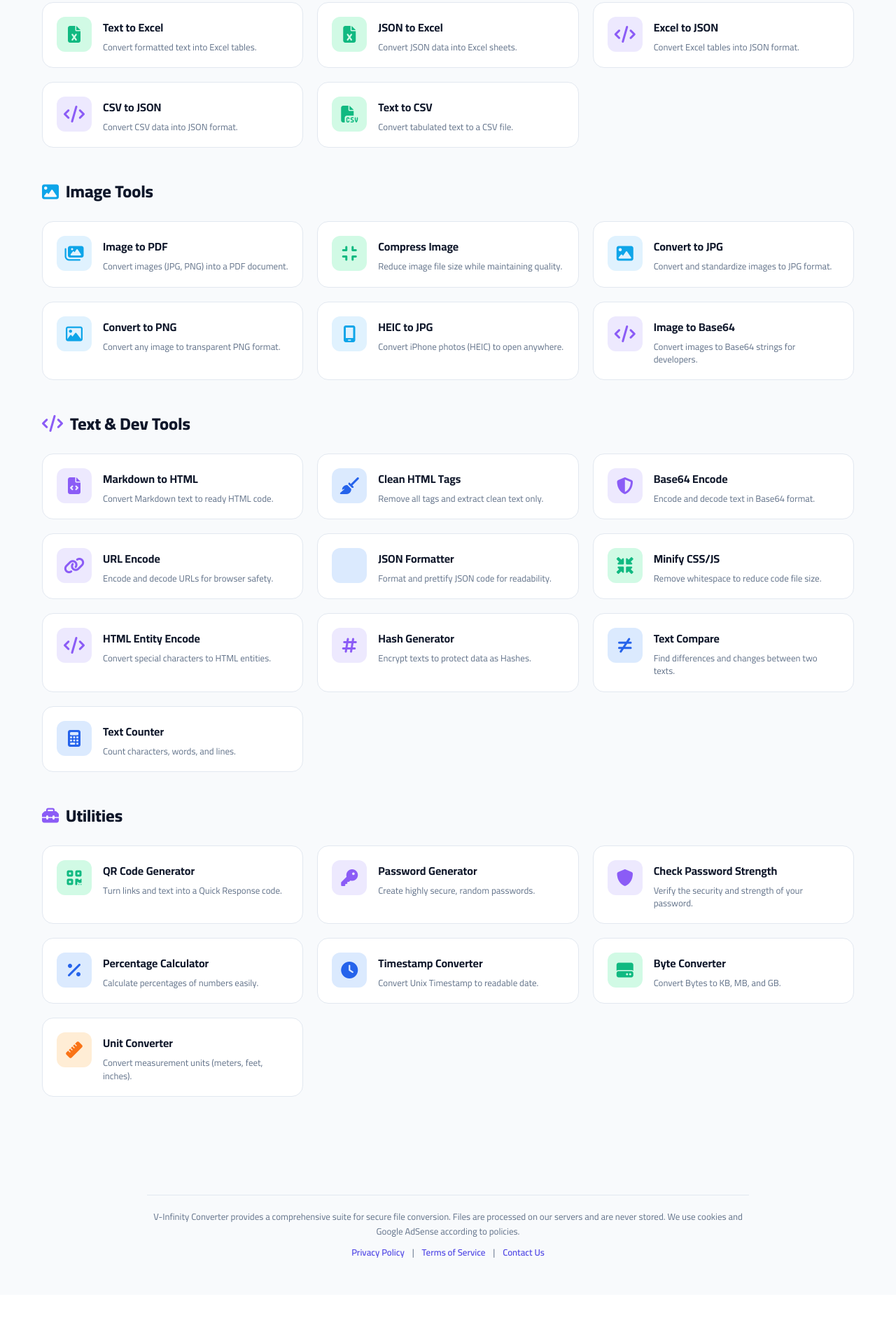
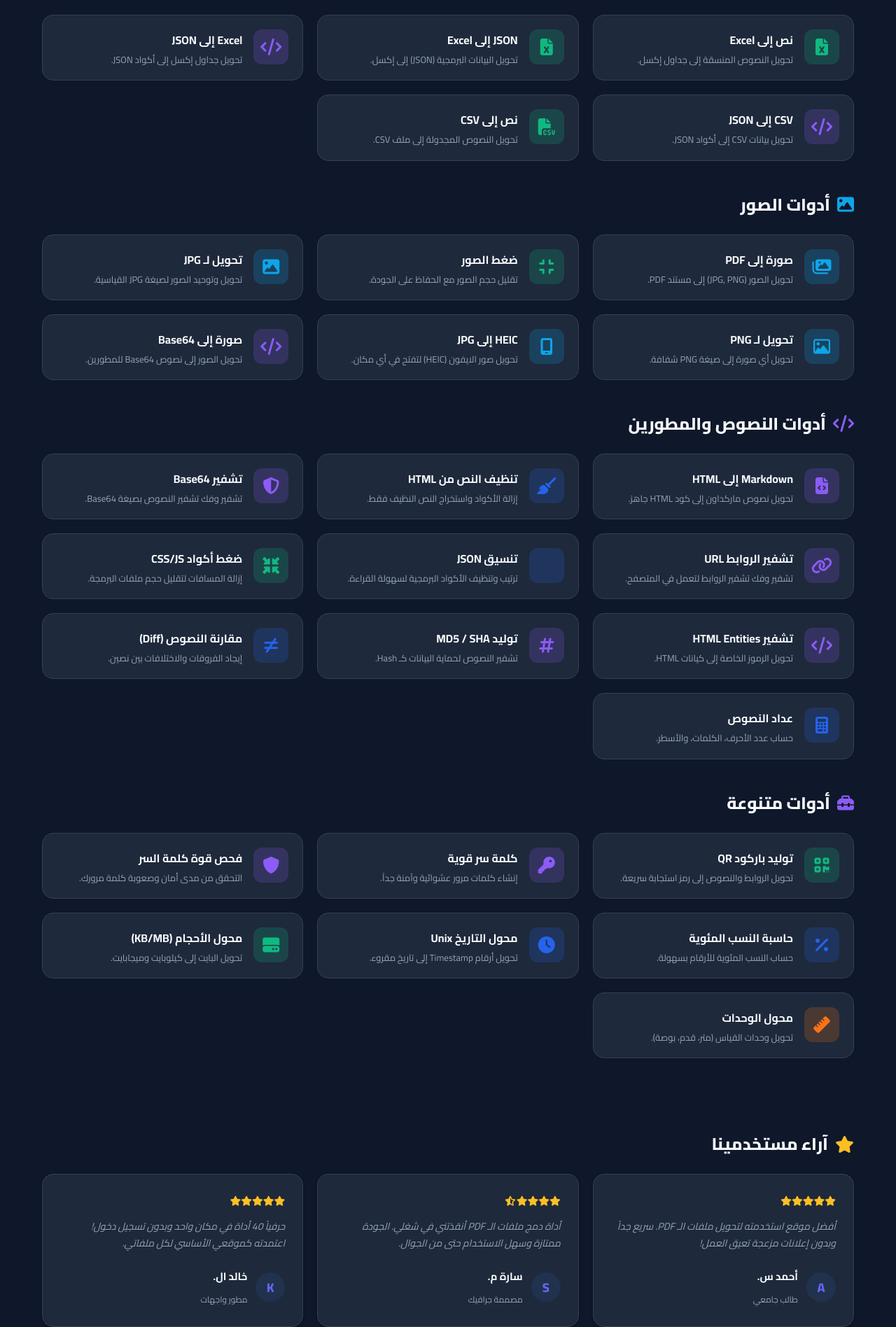
Before and after one commit to aza583816-commits/infinity-converter, a Flask app: page / in a window 1280 px wide. Shown: the part 1104-3000 px from the top of the page at 70% size. Before the commit the page ends 2901 px from the top, so only its background shows below. Run offline with Flask 3, Linux system fonts and the light colour scheme; some libraries are stand-ins or nearby versions.

Commit message:
Update index.html

```diff
--- a/templates/index.html
+++ b/templates/index.html
@@ -1,11 +1,13 @@
 <!DOCTYPE html>
 <html lang="ar" dir="rtl">
 <head>
-<link rel="icon" href="/static/favicon.svg" type="image/svg+xml">
+    <link rel="icon" href="/static/favicon.svg" type="image/svg+xml">
     <meta charset="UTF-8">
     <meta name="viewport" content="width=device-width, initial-scale=1.0">
-    <title>Infinity PDF Converter - المحول الشامل للملفات</title>
-<meta name="description" content="منصة Infinity Converter الأفضل لتحويل ملفات PDF، Word، Excel، والمزيد من الأدوات المجانية عبر الإنترنت.">
+    <title>Infinity Converter PDF - المحول الشامل لملفات PDF والأدوات</title>
+
+    <!-- الوصف المحدث والاحترافي لجوجل -->
+    <meta name="description" content="منصة Infinity Converter الشاملة والمجانية لتحويل ملفات PDF، Word، Excel، والصور بضغطة زر. معالجة سحابية آمنة وسريعة بدون تخزين لملفاتك. اكتشف أكثر من 40 أداة الآن!">
 
     <!-- كود جوجل أدسنس -->
     <script async src="https://pagead2.googlesyndication.com/pagead/js/adsbygoogle.js?client=ca-pub-4343857922748618"
@@ -131,7 +133,6 @@
             width: 100%; height: 180px; background: var(--bg-body); border: 1px solid var(--border);
             border-radius: 12px; padding: 20px; color: var(--text-main); font-family: inherit; font-size: 15px;
             resize: vertical; margin-bottom: 20px; outline: none; transition: all 0.3s;
-            text-align: start;
         }
         textarea:focus { border-color: var(--primary); box-shadow: 0 0 0 3px rgba(79, 70, 229, 0.2); }
 
@@ -147,12 +148,8 @@
         .spinner { display: none; width: 22px; height: 22px; border: 3px solid rgba(255,255,255,0.3); border-radius: 50%; border-top-color: white; animation: spin 1s ease-in-out infinite; }
         @keyframes spin { to { transform: rotate(360deg); } }
 
-        .result-area {
-            margin-top: 20px; padding: 20px; background: #ecfdf5; border: 1px solid #10b981; color: #065f46; border-radius: 12px; display: none; word-wrap: break-word; font-weight: 600;
-            text-align: start;
-        }
-        .dark-mode .result-area { background: rgba(16, 185, 129, 0.15); color: #34d399; border-color: #059669; }
-        .result-area.error { background: #fef2f2; border-color: #ef4444; color: #991b1b; direction: rtl; text-align: right; }
+        .result-area { margin-top: 20px; padding: 20px; background: #ecfdf5; border: 1px solid #10b981; color: #065f46; border-radius: 12px; display: none; word-wrap: break-word; text-align: start; font-weight: 600;}
+        .result-area.error { background: #fef2f2; border-color: #ef4444; color: #991b1b; }
 
         .tools-section { width: 100%; max-width: 1200px; margin: 0 auto 60px; padding: 0 20px; }
         .section-title { font-size: 24px; font-weight: 800; margin: 40px 0 20px; color: var(--text-main); display: flex; align-items: center; gap: 10px;}
@@ -183,17 +180,31 @@
         .i-img { background: var(--bg-img); color: var(--c-img); }
         .i-dev { background: var(--bg-dev); color: var(--c-dev); }
 
+        /* ستايل قسم الآراء (الجديد) */
+        .testimonials-section { width: 100%; max-width: 1200px; margin: 0 auto 40px; padding: 0 20px; }
+        .testimonials-grid { display: grid; grid-template-columns: repeat(auto-fit, minmax(300px, 1fr)); gap: 20px; }
+        .testimonial-card { background: var(--bg-surface); border: 1px solid var(--border); padding: 25px; border-radius: 16px; box-shadow: var(--shadow-sm); transition: all 0.3s; }
+        .testimonial-card:hover { transform: translateY(-5px); box-shadow: var(--shadow-md); border-color: var(--primary); }
+        .stars { color: #fbbf24; font-size: 14px; margin-bottom: 12px; }
+        .testimonial-text { font-size: 14px; color: var(--text-muted); line-height: 1.7; margin-bottom: 20px; font-style: italic; }
+        .user-info { display: flex; align-items: center; gap: 12px; }
+        .user-avatar { width: 42px; height: 42px; border-radius: 50%; background: var(--upload-bg); display: flex; justify-content: center; align-items: center; color: var(--primary); font-weight: 800; font-size: 18px;}
+        .user-details h4 { font-size: 15px; color: var(--text-main); margin-bottom: 2px; }
+        .user-details span { font-size: 12px; color: var(--text-muted); }
+
         .toast { position: fixed; bottom: 30px; left: 50%; transform: translateX(-50%) translateY(100px); background: #10b981; color: white; padding: 12px 24px; border-radius: 30px; box-shadow: var(--shadow-md); font-weight: bold; transition: transform 0.4s cubic-bezier(0.68, -0.55, 0.265, 1.55); z-index: 2000; opacity: 0; display: flex; align-items: center; gap: 10px; }
         .toast.show { transform: translateX(-50%) translateY(0); opacity: 1; }
         .toast.error-toast { background: #ef4444; }
 
-        .footer-disclaimer { margin-top: 40px; text-align: center; font-size: 13px; color: var(--text-muted); line-height: 1.6; border-top: 1px solid var(--border); padding-top: 20px; padding-bottom: 30px;}
+        .footer-disclaimer { margin-top: 20px; text-align: center; font-size: 13px; color: var(--text-muted); line-height: 1.6; border-top: 1px solid var(--border); padding-top: 20px; padding-bottom: 30px;}
         .footer-links { margin-top: 10px; }
         .footer-links a { color: var(--primary); text-decoration: none; font-weight: 600; margin: 0 8px; }
         .footer-links a:hover { text-decoration: underline; }
 
         html[dir="ltr"] .tool-card { text-align: left; }
         html[dir="rtl"] .tool-card { text-align: right; }
+        html[dir="ltr"] .testimonial-card { text-align: left; }
+        html[dir="rtl"] .testimonial-card { text-align: right; }
     </style>
 </head>
 <body>
@@ -216,6 +227,13 @@
             </div>
 
             <div id="activeToolArea" style="display: none;">
+
+                <!-- رسالة التحذير الجديدة -->
+                <div id="toolWarning" style="display: none; background: #fff3cd; color: #856404; padding: 12px; border-radius: 8px; border: 1px solid #ffeeba; margin-bottom: 20px; font-size: 14px; font-weight: 700;">
+                    <i class="fa-solid fa-triangle-exclamation"></i>
+                    <span id="warningText"></span>
+                </div>
+
                 <div class="selected-tool-badge" id="selectedToolBadge">
                     <i class="fa-solid fa-wand-magic-sparkles"></i> <span id="selectedToolText">الأداة المحددة</span>
                 </div>
@@ -229,14 +247,14 @@
                     <input type="file" id="multiFileInput" multiple style="display:none;" onchange="handleMultiFileSelect(event)">
                 </div>
 
-                <textarea id="textInput" dir="auto" data-ar-ph="الصق النص أو المحتوى هنا..." data-en-ph="Paste text or content here..." placeholder="الصق النص أو المحتوى هنا..."></textarea>
+                <textarea id="textInput" data-ar-ph="الصق النص أو المحتوى هنا..." data-en-ph="Paste text or content here..." placeholder="الصق النص أو المحتوى هنا..."></textarea>
 
                 <button class="execute-btn" id="executeBtn" onclick="processConversion()">
                     <span id="btnText" data-ar="تحويل الآن" data-en="Convert Now">تحويل الآن</span>
                     <div class="spinner" id="spinner"></div>
                 </button>
 
-                <div class="result-area" id="resultArea" dir="auto"></div>
+                <div class="result-area" id="resultArea"></div>
             </div>
         </div>
     </div>
@@ -552,7 +570,47 @@
 
     </div>
 
-    <!-- الفوتر (مع الروابط الشغالة 100%) -->
+    <!-- قسم آراء الزوار (Social Proof) -->
+    <div class="testimonials-section">
+        <div class="section-title"><i class="fa-solid fa-star" style="color:#fbbf24"></i> <span data-ar="آراء مستخدمينا" data-en="User Reviews">آراء مستخدمينا</span></div>
+        <div class="testimonials-grid">
+            <div class="testimonial-card">
+                <div class="stars"><i class="fa-solid fa-star"></i><i class="fa-solid fa-star"></i><i class="fa-solid fa-star"></i><i class="fa-solid fa-star"></i><i class="fa-solid fa-star"></i></div>
+                <p class="testimonial-text" data-ar="أفضل موقع استخدمته لتحويل ملفات الـ PDF. سريع جداً وبدون إعلانات مزعجة تعيق العمل!" data-en="The best site I've used for converting PDF files. Very fast and no annoying ads to hinder work!">أفضل موقع استخدمته لتحويل ملفات الـ PDF. سريع جداً وبدون إعلانات مزعجة تعيق العمل!</p>
+                <div class="user-info">
+                    <div class="user-avatar">A</div>
+                    <div class="user-details">
+                        <h4 data-ar="أحمد س." data-en="Ahmed S.">أحمد س.</h4>
+                        <span data-ar="طالب جامعي" data-en="University Student">طالب جامعي</span>
+                    </div>
+                </div>
+            </div>
+            <div class="testimonial-card">
+                <div class="stars"><i class="fa-solid fa-star"></i><i class="fa-solid fa-star"></i><i class="fa-solid fa-star"></i><i class="fa-solid fa-star"></i><i class="fa-solid fa-star-half-stroke"></i></div>
+                <p class="testimonial-text" data-ar="أداة دمج ملفات الـ PDF أنقذتني في شغلي. الجودة ممتازة وسهل الاستخدام حتى من الجوال." data-en="The PDF merging tool saved me at work. Excellent quality and easy to use even from mobile.">أداة دمج ملفات الـ PDF أنقذتني في شغلي. الجودة ممتازة وسهل الاستخدام حتى من الجوال.</p>
+                <div class="user-info">
+                    <div class="user-avatar">S</div>
+                    <div class="user-details">
+                        <h4 data-ar="سارة م." data-en="Sarah M.">سارة م.</h4>
+                        <span data-ar="مصممة جرافيك" data-en="Graphic Designer">مصممة جرافيك</span>
+                    </div>
+                </div>
+            </div>
+            <div class="testimonial-card">
+                <div class="stars"><i class="fa-solid fa-star"></i><i class="fa-solid fa-star"></i><i class="fa-solid fa-star"></i><i class="fa-solid fa-star"></i><i class="fa-solid fa-star"></i></div>
+                <p class="testimonial-text" data-ar="حرفياً 40 أداة في مكان واحد وبدون تسجيل دخول! اعتمدته كموقعي الأساسي لكل ملفاتي." data-en="Literally 40 tools in one place without logging in! I've adopted it as my main site for all my files.">حرفياً 40 أداة في مكان واحد وبدون تسجيل دخول! اعتمدته كموقعي الأساسي لكل ملفاتي.</p>
+                <div class="user-info">
+                    <div class="user-avatar">K</div>
+                    <div class="user-details">
+                        <h4 data-ar="خالد ال." data-en="Khalid Al.">خالد ال.</h4>
+                        <span data-ar="مطور واجهات" data-en="Frontend Developer">مطور واجهات</span>
+                    </div>
+                </div>
+            </div>
+        </div>
+    </div>
+
+    <!-- الفوتر -->
     <div class="workspace">
         <div class="footer-disclaimer">
             <p data-ar="V-Infinity Converter يوفر مجموعة شاملة من الأدوات الآمنة. تتم معالجة الملفات سحابياً ولا يتم تخزينها أبداً. نحن نستخدم ملفات تعريف الارتباط وخدمات إعلانات جوجل وفقاً للسياسات." data-en="V-Infinity Converter provides a comprehensive suite for secure file conversion. Files are processed on our servers and are never stored. We use cookies and Google AdSense according to policies.">V-Infinity Converter يوفر مجموعة شاملة من الأدوات الآمنة. تتم معالجة الملفات سحابياً ولا يتم تخزينها أبداً. نحن نستخدم ملفات تعريف الارتباط وخدمات إعلانات جوجل وفقاً للسياسات.</p>
@@ -610,6 +668,19 @@
             const toolName = isArabic ? nameAr : nameEn;
 
             document.getElementById('activeToolArea').style.display = 'block';
+
+            // التحكم بظهور رسالة التحذير الخاصة بأداة PDF to Word
+            const warningBox = document.getElementById('toolWarning');
+            if(warningBox) {
+                if (action === 'pdf-to-docx') {
+                    warningBox.style.display = 'block';
+                    document.getElementById('warningText').innerText = isArabic ?
+                        "ملاحظة: هذه الأداة تعمل بكفاءة مع النصوص الإنجليزية. الملفات العربية أو الجداول المعقدة قد تفقد بعض تنسيقها." :
+                        "Note: This tool works best with English text. Arabic files or complex tables may lose formatting.";
+                } else {
+                    warningBox.style.display = 'none';
+                }
+            }
 
             const badge = document.getElementById('selectedToolBadge');
             badge.className = `selected-tool-badge ${iconClass}`;
@@ -725,13 +796,8 @@
                 const contentType = response.headers.get("content-type");
                 if (contentType && contentType.includes("application/json")) {
                     const data = await response.json();
-                    if (data.resultImage) {
-                        resultArea.innerHTML = `<img src="${data.resultImage}" style="max-width:100%; border-radius:10px;">`;
-                    } else if (data.result && (data.result.includes('<table') || data.result.includes('<div style="overflow'))) {
-                        resultArea.innerHTML = data.result;
-                    } else {
-                        resultArea.innerText = data.result || (isArabic ? 'تم التنفيذ بنجاح!' : 'Executed successfully!');
-                    }
+                    if (data.resultImage) resultArea.innerHTML = `<img src="${data.resultImage}" style="max-width:100%; border-radius:10px;">`;
+                    else resultArea.innerText = data.result || (isArabic ? 'تم التنفيذ بنجاح!' : 'Executed successfully!');
                     resultArea.style.display = 'block';
                     showToast('تمت العملية بنجاح!', 'Operation successful!');
                 } else {
@@ -753,24 +819,8 @@
             }
         }
 
-        // --- الميزات الذكية التلقائية ---
-        window.addEventListener('DOMContentLoaded', () => {
-            // 1. اكتشاف لغة جهاز المستخدم تلقائياً
-            const userLang = navigator.language || navigator.userLanguage;
-            if (!userLang.startsWith('ar') && isArabic) {
-                toggleLanguage();
-            }
-
-            // 2. اكتشاف وضع الجهاز (داكن أو فاتح) تلقائياً
-            const prefersDark = window.matchMedia && window.matchMedia('(prefers-color-scheme: dark)').matches;
-            if (prefersDark) {
-                document.body.classList.add('dark-mode');
-                document.getElementById('themeBtn').innerHTML = '<i class="fa-solid fa-sun"></i>';
-            } else {
-                document.body.classList.remove('dark-mode');
-                document.getElementById('themeBtn').innerHTML = '<i class="fa-solid fa-moon"></i>';
-            }
-        });
+        document.body.classList.add('dark-mode');
+        document.getElementById('themeBtn').innerHTML = '<i class="fa-solid fa-sun"></i>';
     </script>
 </body>
 </html>
```
